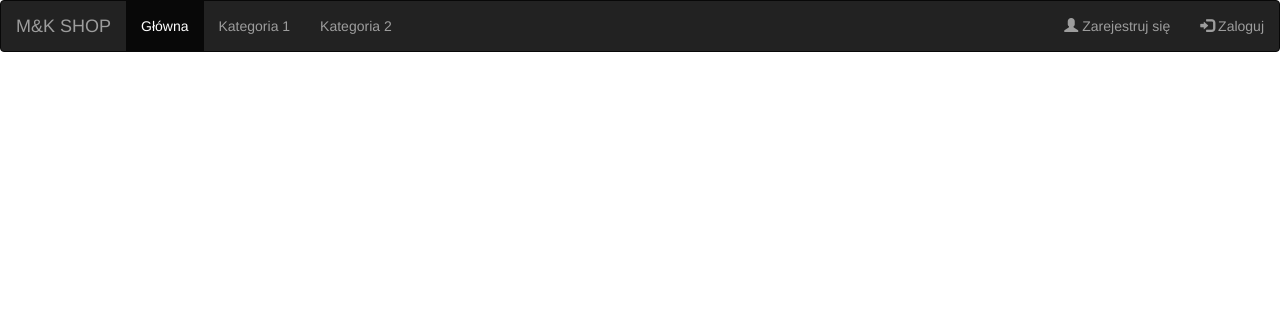
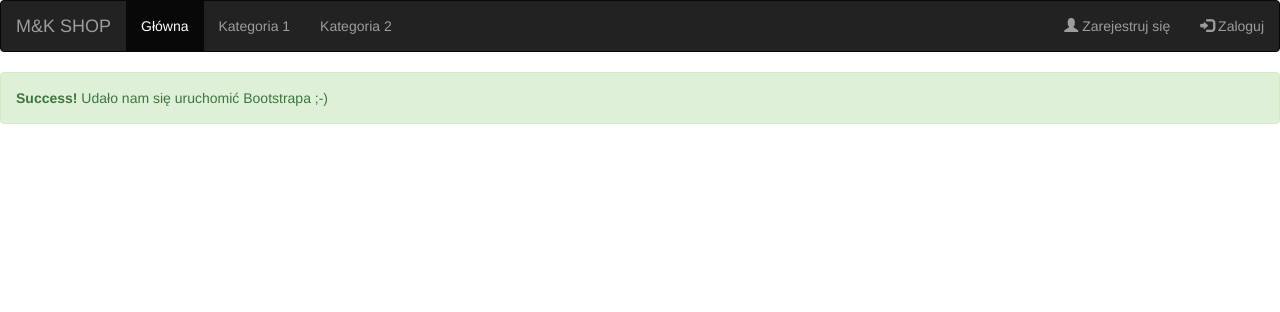
Before and after one commit to Karol-Szalwinski/M-K_SHOP, a PHP site: page /shop/index.php in a window 1280 px wide. Shown: the top 312 px of the page. Run offline with PHP 8.4, Linux system fonts and the light colour scheme; a stand-in replaces the project's code that opens the database connection.

Commit message:
Podłączenie Bootstrapa i menugłówne - wstęp

```diff
--- a/shop/header.php
+++ b/shop/header.php
@@ -23,3 +23,6 @@ require_once __DIR__ . '/../src/required.php';
     </ul>
   </div>
 </nav>
+<div class="alert alert-success">
+  <strong>Success!</strong> Udało nam się uruchomić Bootstrapa ;-)
+</div>
```
